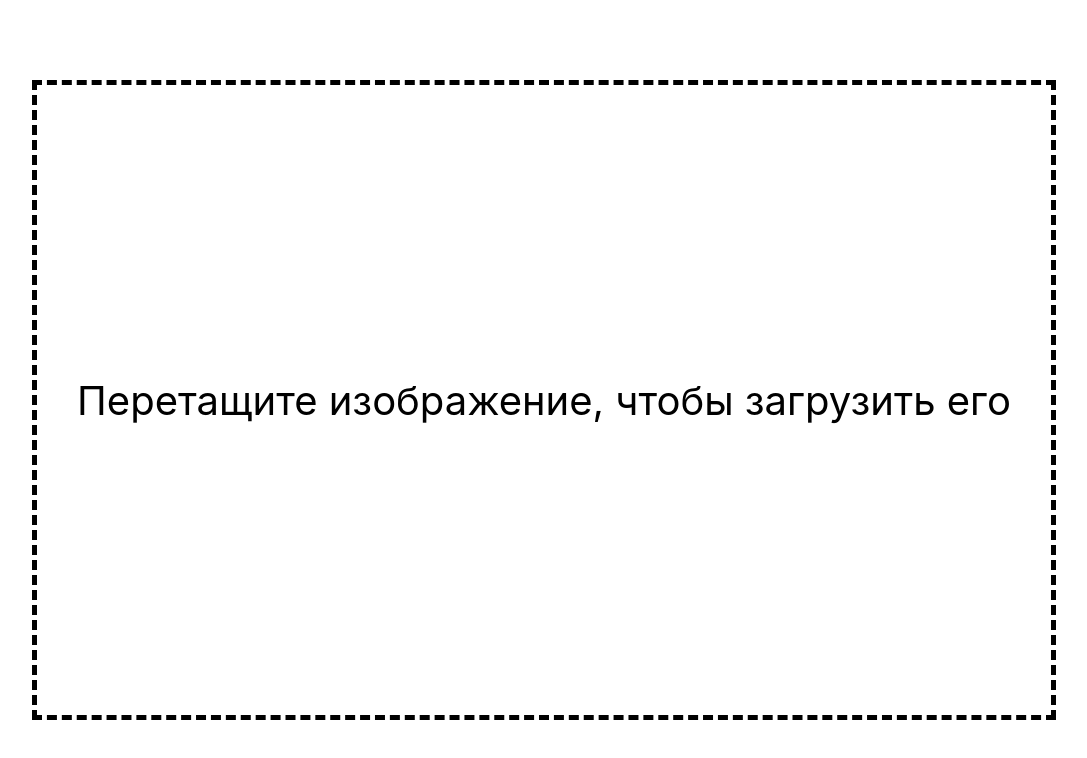
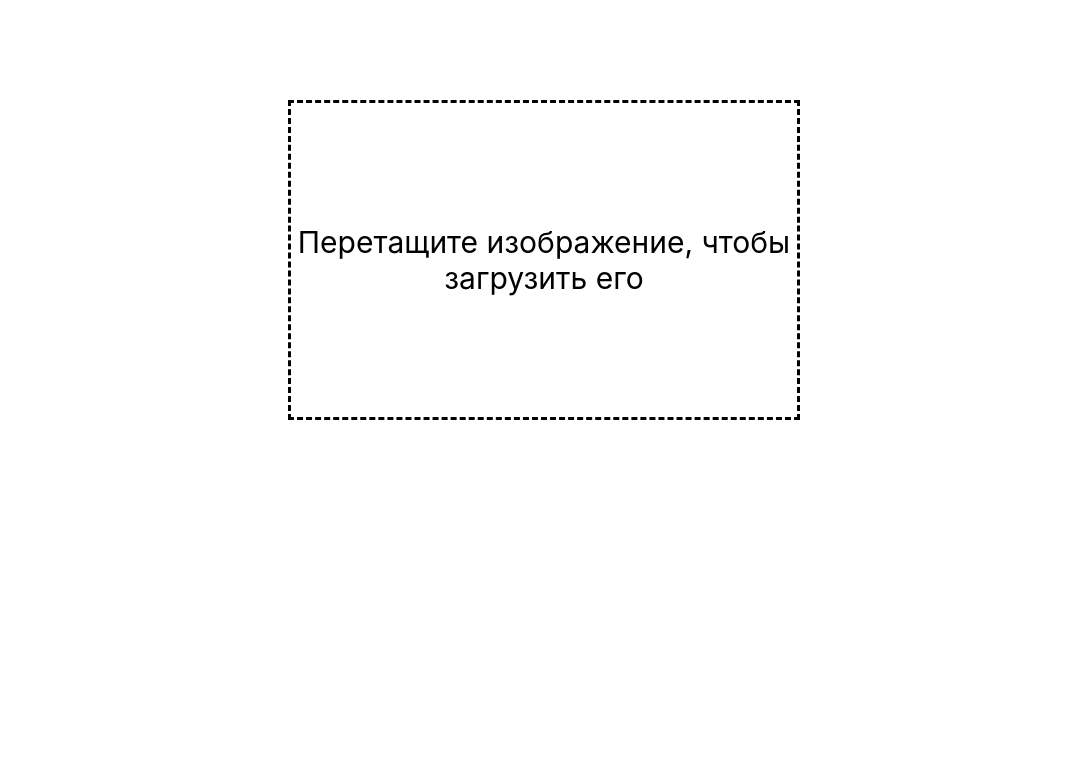
Before and after one commit to ivanshin/Faces_UTK, a React (Create React App) app in the folder client/: page / in a window 1280 px wide. Shown: the top 758 px of the page, without its empty margins (96-1183 px from the left). Built offline with nearby package versions, Linux system fonts and the light colour scheme; the HTML template or start-up script is replaced by a standard one.

Commit message:
feat: new styles

```diff
--- a/client/src/App.css
+++ b/client/src/App.css
@@ -8,7 +8,6 @@
     width: 100vw;
     height:100vh;
     display: flex;
-    align-items: center;
     justify-content: center;
-    font-size:40px;
+    font-size:30px;
 }
--- a/client/src/components/SendingWindow.jsx
+++ b/client/src/components/SendingWindow.jsx
@@ -34,7 +34,7 @@ const SendingWindow = () => {
     }
 
     return (
-        <React.Fragment>
+        <div className={'window-container'}>
             {isDrag
                 ? <div
                     onDragStart={(e) => dragStartHandler(e)}
@@ -50,7 +50,7 @@ const SendingWindow = () => {
                     onDragOver={(e) => dragStartHandler(e)}
                 >Перетащите изображение, чтобы загрузить его</div>
             }
-        </React.Fragment>
+        </div>
     );
 };
 
--- a/client/src/scss/components/_sendingWindow.scss
+++ b/client/src/scss/components/_sendingWindow.scss
@@ -1,8 +1,10 @@
-.App div {
-  width: 80vw;
-  height: 80vh;
-  border: 5px dashed black;
+.window-container {
+  width: 40vw;
+  height: 40vh;
+  border: 3px dashed black;
   display: flex;
   align-items: center;
   justify-content: center;
+  text-align: center;
+  margin-top:100px;
 }
```
